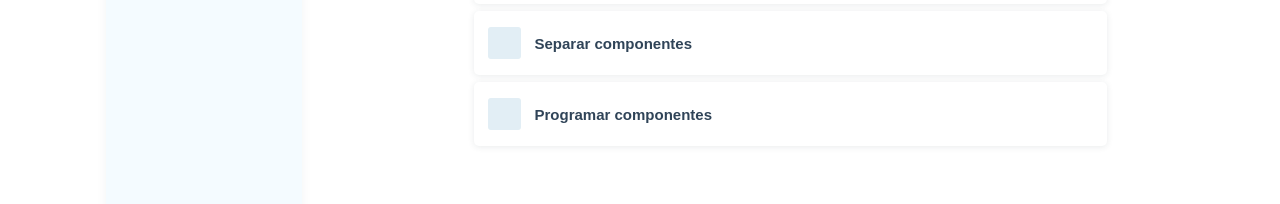
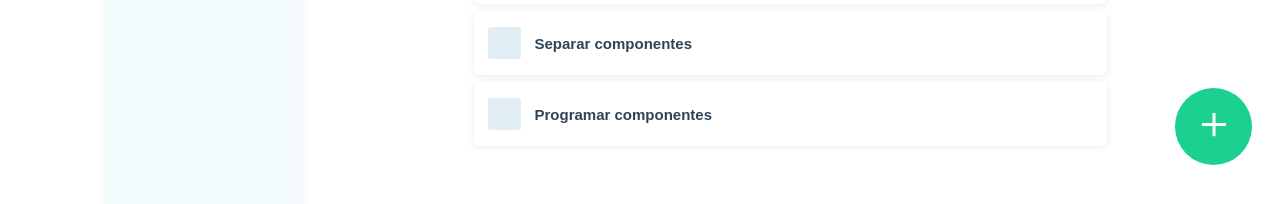
Before and after one commit to LipeSou/taskFacilita, a Vue app: page /dashboard in a window 1280 px wide. Shown: the part 570-774 px from the top of the page. Built offline with nearby package versions, Linux system fonts and the light colour scheme; a web font is replaced by a local one.

Commit message:
feat: button facilita

```diff
--- /dev/null
+++ b/src/assets/images/AddIcon.vue
@@ -0,0 +1,8 @@
+<template>
+  <svg width="24" height="31" viewBox="0 0 24 31" fill="none" xmlns="http://www.w3.org/2000/svg">
+    <path
+      d="M23.5 14.0469H13.5V4.35938C13.5 4.09176 13.2762 3.875 13 3.875H11C10.7238 3.875 10.5 4.09176 10.5 4.35938V14.0469H0.5C0.22375 14.0469 0 14.2636 0 14.5312V16.4688C0 16.7364 0.22375 16.9531 0.5 16.9531H10.5V26.6406C10.5 26.9082 10.7238 27.125 11 27.125H13C13.2762 27.125 13.5 26.9082 13.5 26.6406V16.9531H23.5C23.7763 16.9531 24 16.7364 24 16.4688V14.5312C24 14.2636 23.7763 14.0469 23.5 14.0469Z"
+      fill="white"
+    />
+  </svg>
+</template>
--- a/src/components/common/ButtonFacilita.vue
+++ b/src/components/common/ButtonFacilita.vue
@@ -22,6 +22,10 @@ const props = defineProps({
     type: String,
     default: 'Click Me'
   },
+  roundedButton: {
+    type: Boolean,
+    default: false
+  },
   additionalStyles: {
     type: Object as () => Record<string, string | number>,
     default: () => ({})
@@ -39,7 +43,7 @@ const buttonStyles = computed(() => ({
   height: props.height,
   backgroundColor: props.backgroundColor,
   color: props.color,
-  borderRadius: '5px',
+  borderRadius: props.roundedButton ? '100%' : '5px',
   padding: '19px',
   fontSize: '16px',
   fontWeight: '700',
--- /dev/null
+++ b/src/components/useCases/buttonAddTasks/buttonAddTasks.vue
@@ -0,0 +1,19 @@
+<script setup lang="ts">
+import AddIcon from '@/assets/images/AddIcon.vue'
+import ButtonFacilita from '@/components/common/ButtonFacilita.vue'
+</script>
+
+<template>
+  <div class="button-add-taks-container">
+    <ButtonFacilita :roundedButton="true" width="77px" height="77px" backgroundColor="#1AD18F">
+      <AddIcon />
+    </ButtonFacilita>
+  </div>
+</template>
+
+<style scoped lang="stylus">
+.button-add-taks-container
+  position: fixed
+  bottom: 23px
+  right: 28px
+</style>
--- a/src/components/useCases/dashboard/DashboardContainer.vue
+++ b/src/components/useCases/dashboard/DashboardContainer.vue
@@ -1,4 +1,5 @@
 <script setup lang="ts">
+import ButtonAddTasks from '../buttonAddTasks/buttonAddTasks.vue'
 import DashboardContainerLateral from './DashboardContainerLateral.vue'
 import DashboardContainerTasks from './DashboardContainerTasks.vue'
 import Header from './Header.vue'
@@ -10,6 +11,7 @@ import Header from './Header.vue'
       <DashboardContainerLateral />
       <DashboardContainerTasks />
     </div>
+    <ButtonAddTasks />
   </div>
 </template>
 
```
